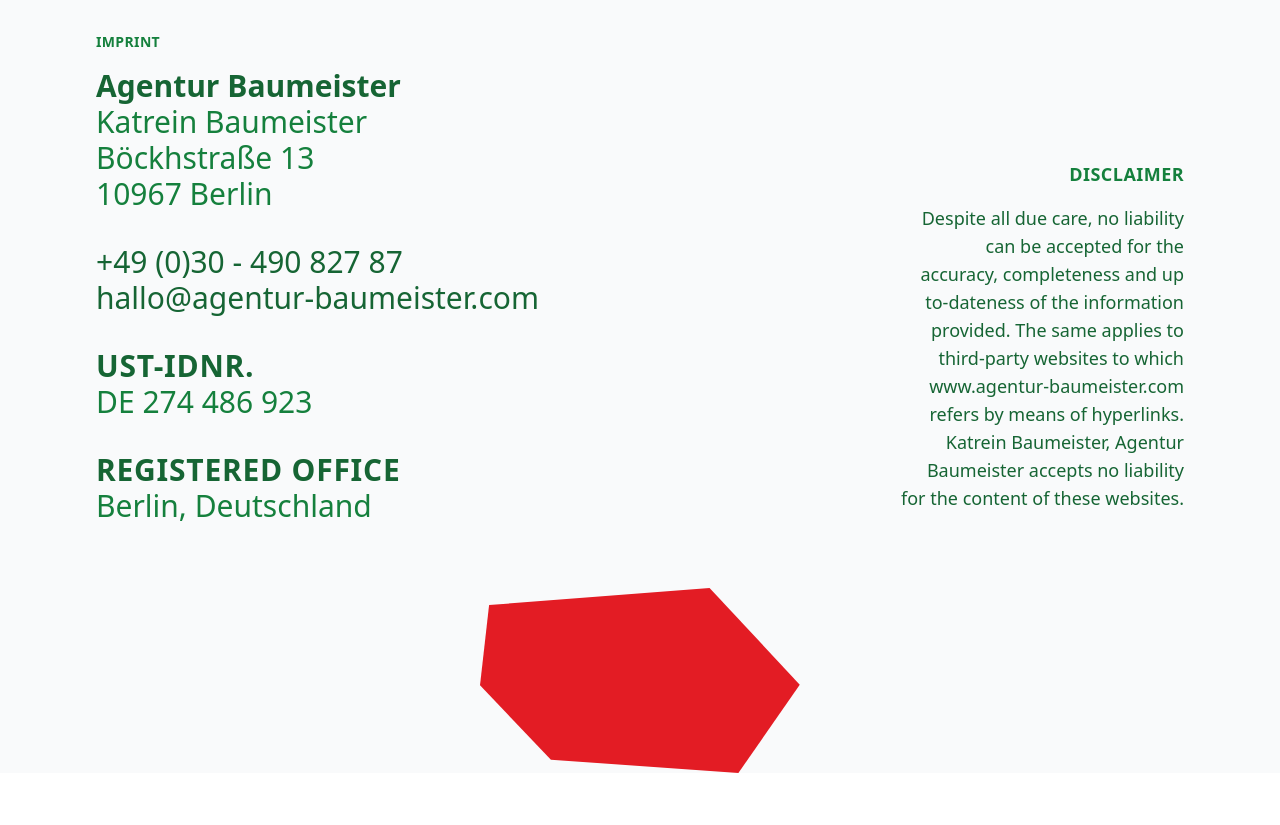
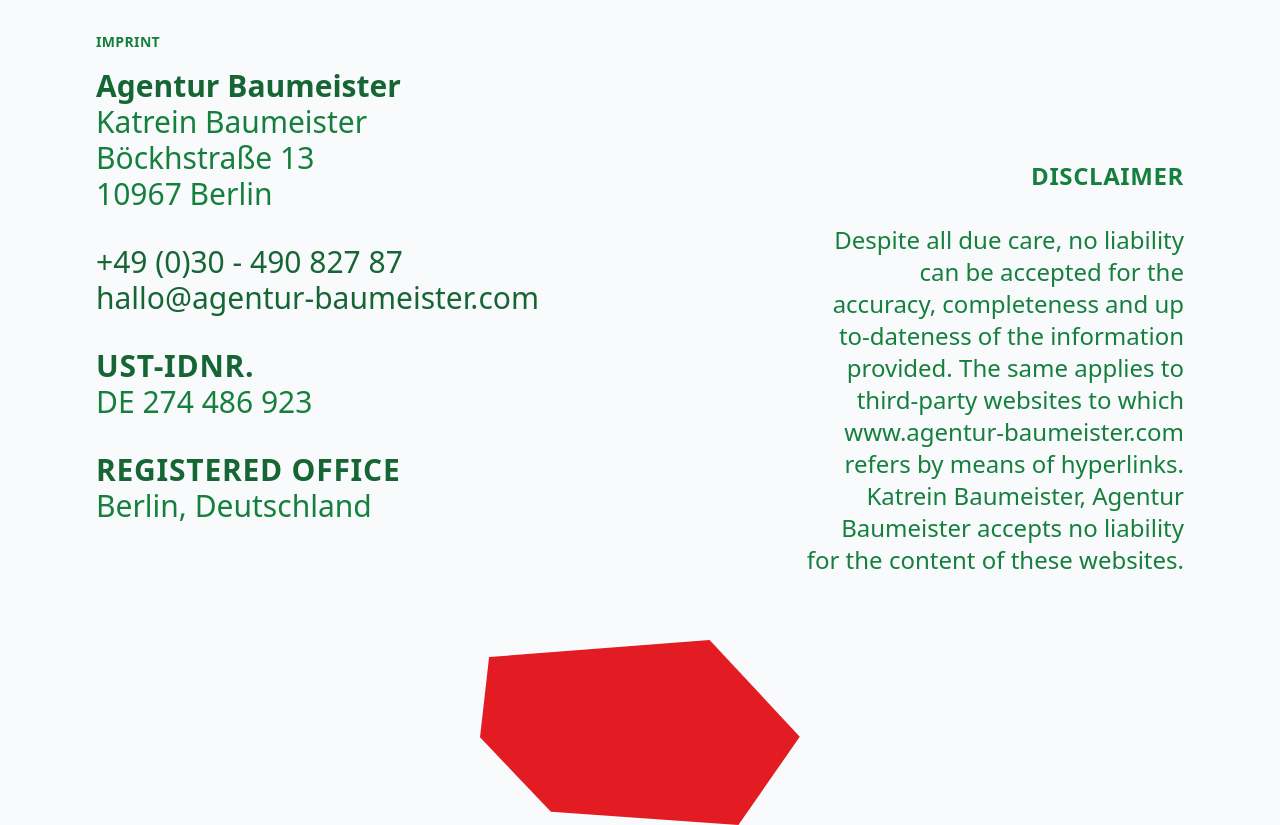
Before and after one commit to Anifa-hub/website-project-group1, a website: page src/sections/contact.html in a window 1280 px wide. Before the commit the page ends 800 px from the top, so only its background shows below. Drawn offline with nearby package versions, Linux system fonts and the light colour scheme.

Commit message:
Changed the contact page's responsiveness on medium devices

```diff
--- a/src/sections/contact.html
+++ b/src/sections/contact.html
@@ -9,7 +9,10 @@
 <body>
     <div class="bg-gray-50 font-custom text-gray-900">
     <div class="text-xl  max-w-6xl mx-auto p-12 sm:text-2xl sm:p-8 md:flex md:flex-row md:space-x-12 flex flex-col-reverse">
-        <div class="flex-1 md:pr-8 mb-8 md:mb-0 order-2 md:order-1 sm:text-3xl">
+        <div class="flex-1 order-2 mb-8
+            lg:
+            md:pr-8  md:mb-0  md:order-1
+            sm:text-3xl">
         <div class="mb-8">
             <p class="text-sm pb-3 uppercase text-green-700 font-semibold tracking-wide">Imprint</p>
             <p class="text-green-800 font-semibold mt-1">Agentur Baumeister</p>
@@ -30,8 +33,8 @@
             <p class="text-green-700">Berlin, Deutschland</p>
         </div>
         </div>
-        <div class="text-xl flex-1 order-1 sm:order-2 pt-10 sm:pt-32 placeholder-slate-200 text-green-800 sm:text-right sm:text-lg">
-        <p class="uppercase text-green-700 font-semibold tracking-wide sm:text-right pb-4">Disclaimer</p>
+        <div class="text-xl flex-1 order-1 sm:order-2 pt-10 sm:pt-32 placeholder-slate-200 text-green-700 sm:text-right sm:text-2xl">
+            <p class="uppercase font-semibold tracking-wide sm:text-right pb-8">Disclaimer</p>
             <p>Despite all due care, no liability</p>
             <p >can be accepted for the</p>
             <p >accuracy, completeness and up</p>
```
Lines whose indentation alone changed are shown as unchanged.
